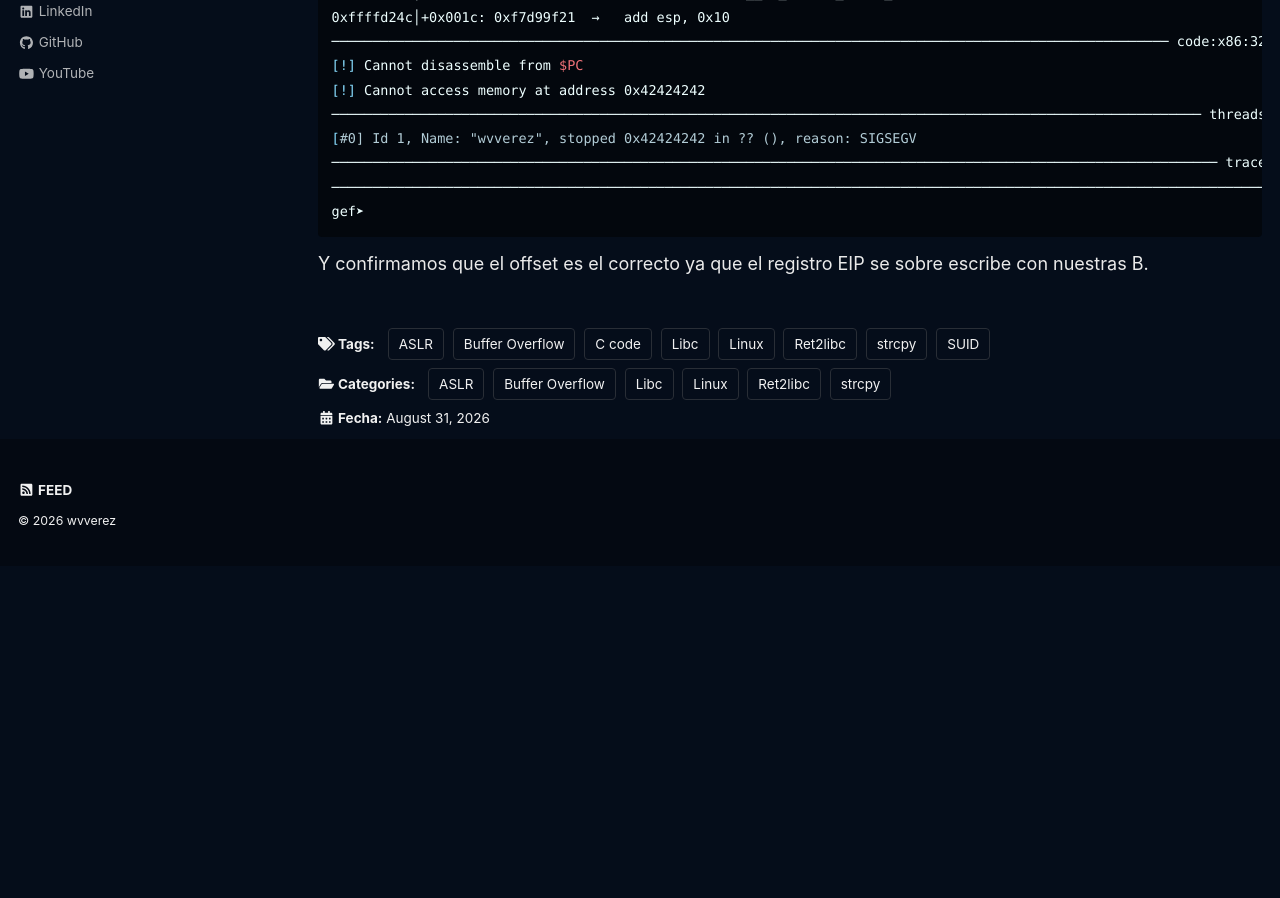
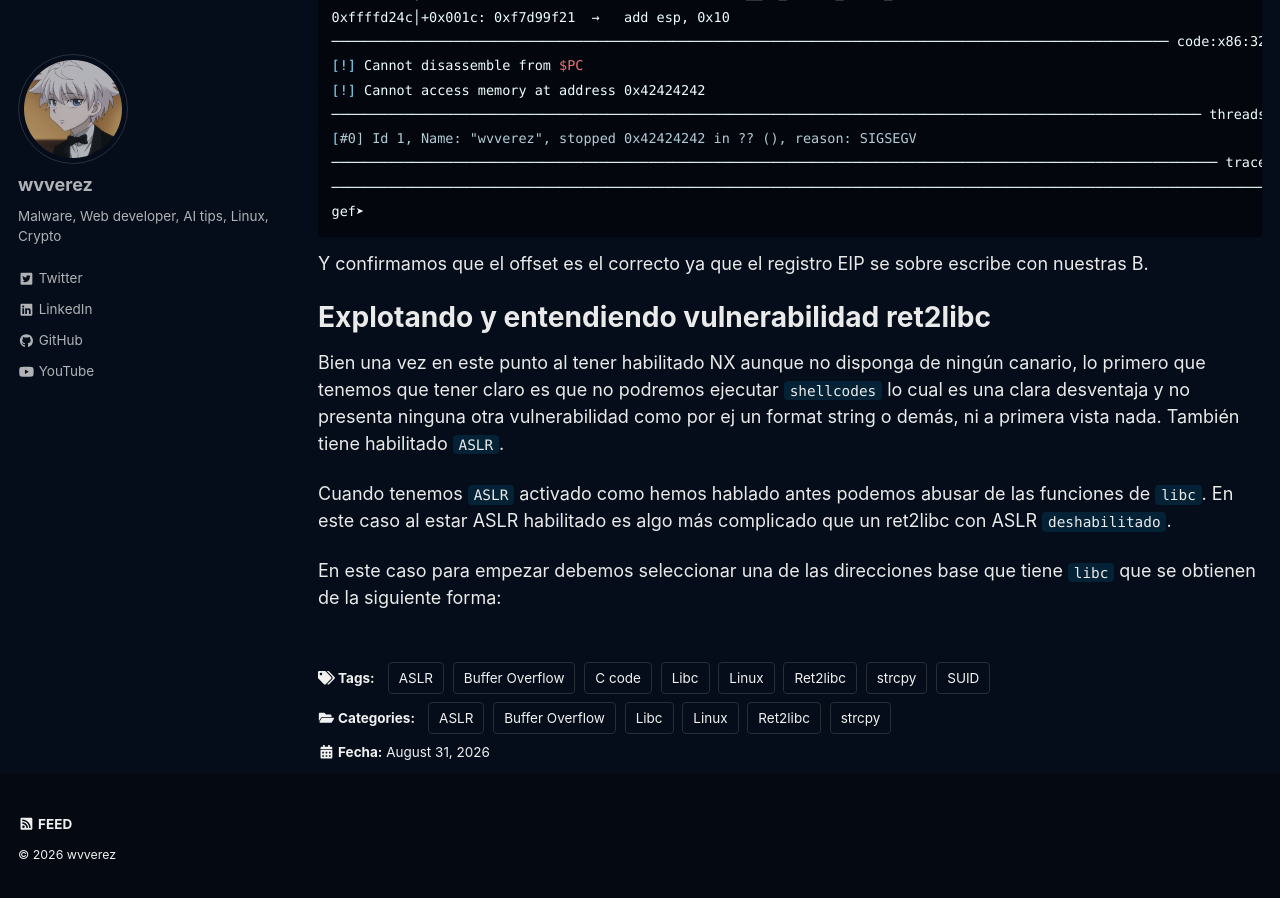
Before and after one commit to wvverez/wvverez.github.io, a Jekyll site: the page built from _posts/2026-08-31-buffer-overflow.md, in a window 1280 px wide and 900 px high, scrolled down 8508 px. Built offline with Jekyll 4.4.1, drawn with Linux system fonts in a browser that asks for light colours; cached includes are drawn as plain includes; a script that is not in the unit is left out; before the commit the page ends 9074 px from its top, so only the background shows below that.

Commit message:
Update 2026-08-31-buffer-overflow.md

````diff
--- a/_posts/2026-08-31-buffer-overflow.md
+++ b/_posts/2026-08-31-buffer-overflow.md
@@ -319,3 +319,11 @@ gef➤
 ```
 
 Y confirmamos que el offset es el correcto ya que el registro EIP se sobre escribe con nuestras B.
+
+# Explotando y entendiendo vulnerabilidad ret2libc
+
+Bien una vez en este punto al tener habilitado NX aunque no disponga de ningún canario, lo primero que tenemos que tener claro es que no podremos ejecutar `shellcodes` lo cual es una clara desventaja y no presenta ninguna otra vulnerabilidad como por ej un format string o demás, ni a primera vista nada. También tiene habilitado `ASLR`.
+
+Cuando tenemos `ASLR` activado como hemos hablado antes podemos abusar de las funciones de `libc`. En este caso al estar ASLR habilitado es algo más complicado que un ret2libc con ASLR `deshabilitado`.
+
+En este caso para empezar debemos seleccionar una de las direcciones base que tiene `libc` que se obtienen de la siguiente forma:
````
